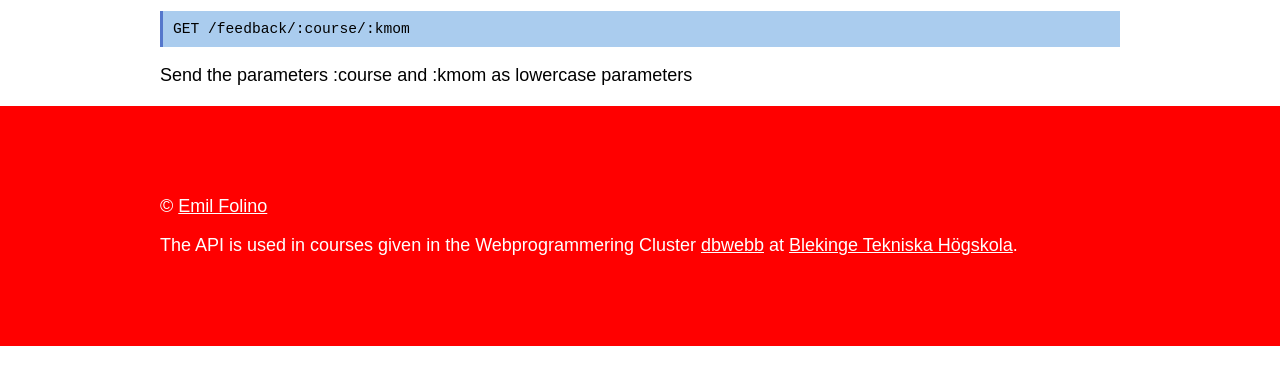
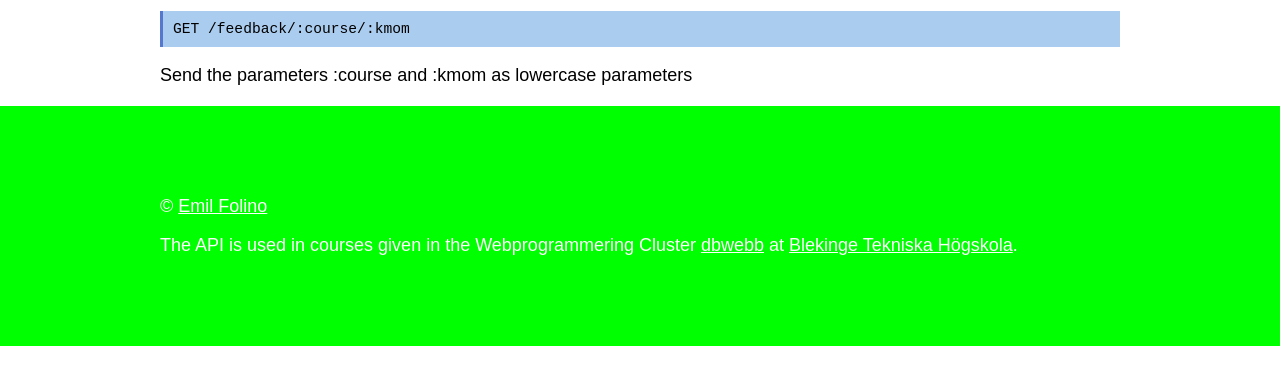
Before and after one commit to emilfolino/franklin, a website: page documentation.html in a window 1280 px wide. Shown: the part 334-718 px from the top of the page. Drawn offline with nearby package versions, Linux system fonts and the light colour scheme.

Commit message:
trying to fix cd

```diff
--- a/documentation.html
+++ b/documentation.html
@@ -19,7 +19,7 @@
         h1 { font-size: 3rem; }
         h2 { font-size: 2.4rem; }
         h3 { font-size: 1.8rem; }
-        .footer { background-color: #ff0000; color: white; padding: 4rem 0;}
+        .footer { background-color: #00ff00; color: white; padding: 4rem 0;}
         .inner-footer { width: 960px; margin: 0 auto; font-family: sans-serif; }
         .inner-footer a { color: white; }
     </style>
```
